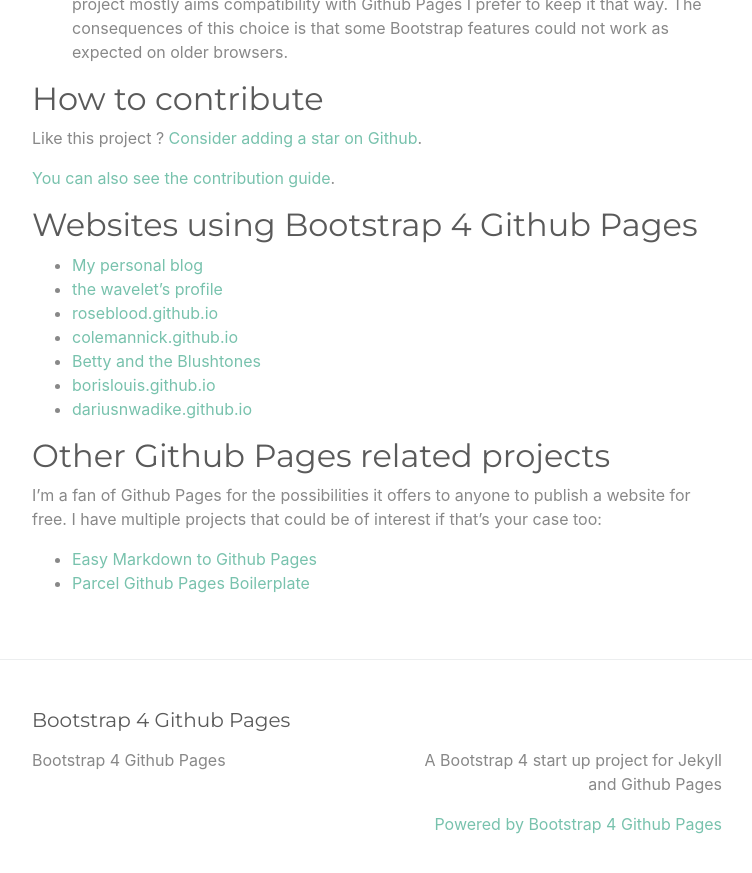
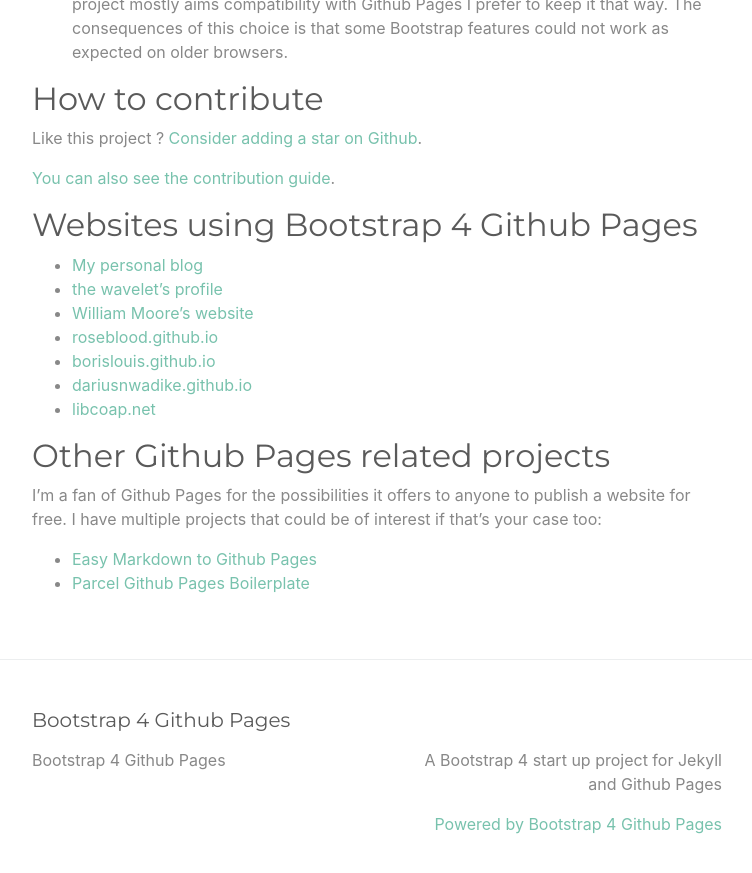
Before and after one commit to nicolas-van/bootstrap-4-github-pages, a Jekyll site: the page built from index.md, in a window 1280 px wide and 900 px high, scrolled down 2416 px. Shown: the top 873 px of the window, without its empty margins (263-1015 px from the left). Built offline with Jekyll 4.4.1, drawn with Linux system fonts in a browser that asks for light colours.

Commit message:
Modified list of websites

```diff
--- a/index.md
+++ b/index.md
@@ -94,11 +94,11 @@
 
 * [My personal blog](https://nicolas-van.github.io/)
 * [the wavelet's profile](https://thewavelet.github.io/)
+* [William Moore's website](https://will2bill.com/)
 * [roseblood.github.io](https://roseleblood.github.io/)
-* [colemannick.github.io](https://colemannick.github.io/)
-* [Betty and the Blushtones](http://bettyandtheblushtones.co.uk/)
 * [borislouis.github.io](https://borislouis.github.io/)
 * [dariusnwadike.github.io](https://dariusnwadike.github.io/)
+* [libcoap.net](https://libcoap.net/)
 
 ## Other Github Pages related projects
 
```
